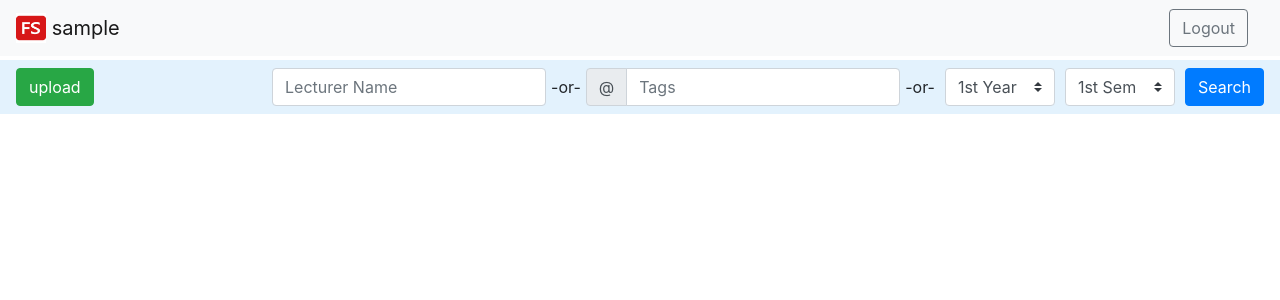
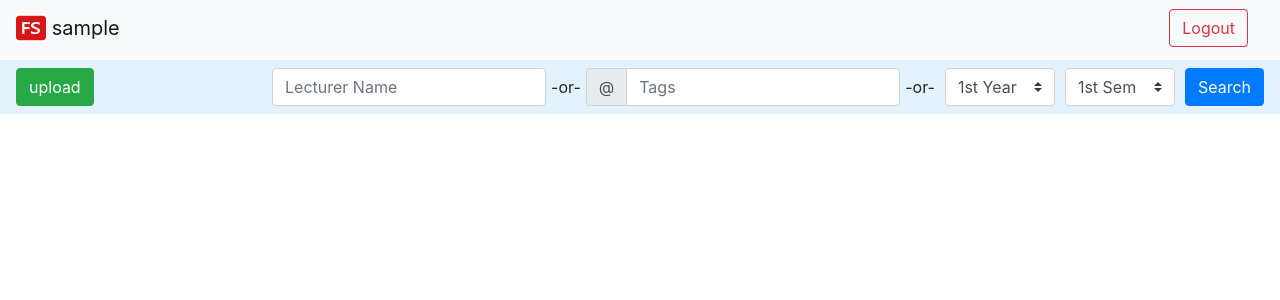
Before and after one commit to kurashiva11/FileSharingApp, a Django app: page / in a window 1280 px wide. Shown: the top 300 px of the page. Run offline with Django 3.2, Linux system fonts and the light colour scheme; the visitor is signed in with stand-in values (Sample User, id 1); data comes from the database, SQL or seed files in the repository; data that the repository does not hold is empty; some libraries are stand-ins or nearby versions.

Commit message:
fixed logout glitch.

```diff
--- a/FSapp/views.py
+++ b/FSapp/views.py
@@ -100,6 +100,7 @@ def search(request):
 		sem = int(query['sem'])
 		# print(year, sem)
 
+
 		if lecturer_name != '':
 			filtered_files = uploadFile.objects.filter( give_access_to__overlap = switcher[request.user.last_name] ).filter(lecturer_name=lecturer_name)
 
@@ -125,4 +126,4 @@ def search(request):
 		return redirect('/')
 
 	except Exception as e:
-		return HttpResponse("some unkown error occuered.")
+		return HttpResponse(f"some unkown error occuered. + {e}")
--- a/authenticate/views.py
+++ b/authenticate/views.py
@@ -47,6 +47,10 @@ def register(request):
 			messages.info(request, "fields can't be empty")
 			return redirect('/authenticate')
 
+		if lastname not in ['Students', 'Lecturers', 'HODS', 'Principals']:
+			messages.info(request, "you must be either of them.\nPrincipal, HOD, Lecturer, Student")
+			return redirect('/authenticate')
+
 		if password == repassword:
 
 			try:
--- a/templates/authenticate.html
+++ b/templates/authenticate.html
@@ -74,7 +74,7 @@
 						<select class="custom-select" style="width: 10rem" id="inlineFormCustomSelectPref" name="lastname">
 						    <option value="Students">Student</option>
 						    <option value="Lecturers">Lecturer</option>
-						    <option value="HODs">HOD</option>
+						    <option value="HODS">HOD</option>
 						    <option value="Principals">Principal</option>
 						</select>
 
--- a/templates/base.html
+++ b/templates/base.html
@@ -28,14 +28,14 @@
 
 	<!-- navbar similar to bs4 -->
 	<!-- Image and text -->
-	<nav class="navbar navbar-light bg-light sticky-top" style="z-index: -1;">
+	<nav class="navbar navbar-light bg-light sticky-top">
 		{% if user.is_authenticated %}
 	  	<a class="navbar-brand" href="#">
 	    	<img src="{% static 'img/fs.png' %}" width="30" height="30" class="d-inline-block align-top" alt="">
 	    	{{user}}
 	  	</a>
 
-	  	<a type="button" class="btn btn-outline-secondary ml-auto mr-3" href="/authenticate/signout">Logout</a>
+	  	<a class="btn btn-outline-danger mr-3" href="/authenticate/signout">Logout</a>
 	  	{% endif %}
 	</nav>
 
@@ -98,7 +98,7 @@
 
 
 	{% for message in messages %}
-	    <div class="toast mr-auto ml-auto" role="alert" aria-live="assertive" aria-atomic="true" data-delay='5000' style="position: fixed; top: 90vh; right:0; transform: translate(-50%, -50%); z-index: 1">
+	    <div class="toast mr-auto ml-auto" role="alert" aria-live="assertive" aria-atomic="true" data-delay='5000' style="position: fixed; top: 90vh; right:0; transform: translate(-50%, -50%);">
 	      <div class="toast-body">
 	        {{message}}
 	      </div>
--- a/uploadFiles/views.py
+++ b/uploadFiles/views.py
@@ -91,13 +91,11 @@ def deleteFile(request):
 			if file.user == request.user:
 
 				filtered_file.delete()
-				print(os.path.join(BASE_DIR, f"uploaded_media/{request.GET['filename']}"))
 
 				if os.path.exists(f"uploaded_media/{request.GET['filename']}"):
 					os.remove(f"uploaded_media/{request.GET['filename']}")
 				else:
 					messages.info(request, "The file deleted in DB, but still exists in File System of server.")
-					print("The file deleted in DB, but still exists in File System of server.")
 					return redirect('/')
 
 				messages.info(request, "file deleted successfully.")
```
